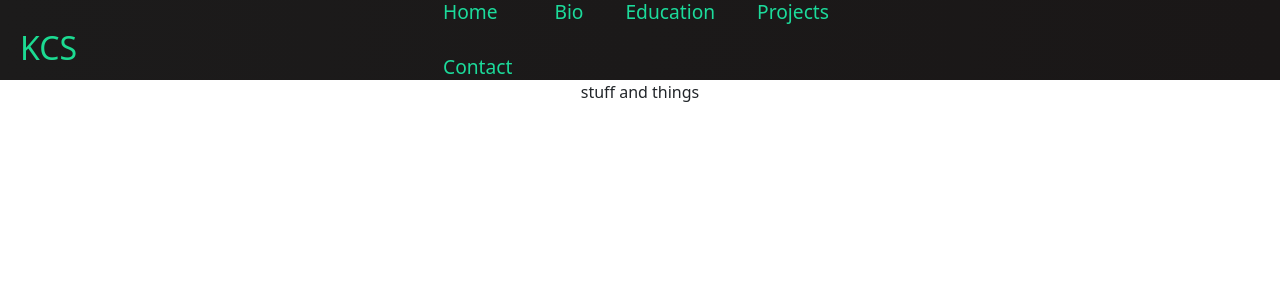
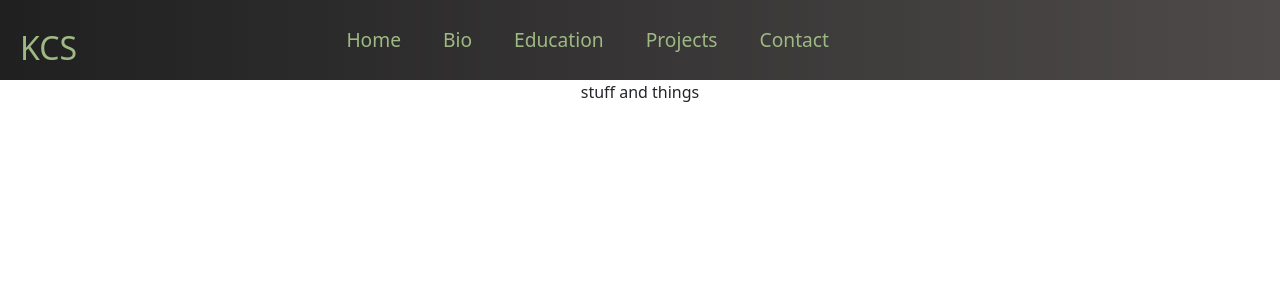
Before and after one commit to joshrehanek/kelsey-react-portfolio, a React (Create React App) app: page / in a window 1280 px wide. Shown: the top 300 px of the page. Built offline with nearby package versions, Linux system fonts and the light colour scheme.

Commit message:
changes mobile/non-mobile menu styling

```diff
--- a/src/components/Navbar/Nav.css
+++ b/src/components/Navbar/Nav.css
@@ -1,5 +1,5 @@
 .navbar {
-    background: linear-gradient(90deg, rgb(28, 27, 27) 0%, rgb(26, 23, 23) 100%);
+    background: linear-gradient(90deg, rgb(32, 32, 32) 0%, rgb(78, 74, 74) 100%);
     height: 80px;
     display: flex;
     justify-content: center;
@@ -19,7 +19,7 @@
   }
 
   .navbar-logo {
-    color: rgb(28, 219, 146);
+    color: rgb(158, 185, 131);
     justify-self: start;
     margin-left: 20px;
     cursor: pointer;
@@ -41,7 +41,7 @@
 
   .nav-menu {
     display: grid;
-    grid-template-columns: repeat(4, auto);
+    grid-template-columns: repeat(5, auto);
     grid-gap: 10px;
     list-style: none;
     text-align: center;
@@ -55,7 +55,7 @@
   }
 
   .nav-links {
-    color:rgb(28, 219, 155);;
+    color:rgb(158, 185, 131);
     display: flex;
     align-items: center;
     text-decoration: none;
@@ -70,7 +70,7 @@
   }
 
   .fa-bars {
-    color:rgb(28, 219, 155);
+    color:rgb(158, 185, 131);
   }
 
   .menu-icon {
@@ -95,7 +95,7 @@
     }
 
     .nav-menu.active {
-      background: rgb(219, 28, 210);
+      background: rgb(158, 185, 131);;
       left: 0;
       opacity: 1;
       transition: all 0.5s ease;
@@ -111,7 +111,7 @@
     }
 
     .nav-links:hover {
-      background-color: rgb(219, 28, 210);
+      background-color: rgb(255, 255, 255);
       color: #fff;
       border-radius: 0;
       text-decoration: none;
@@ -136,7 +136,7 @@
     }
 
     .fa-times {
-      color: #fff;
+      color: rgb(158, 185, 131);
       font-size: 2rem;
     }
 
```
